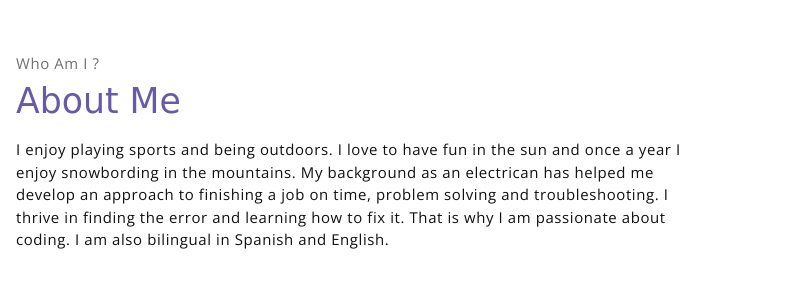
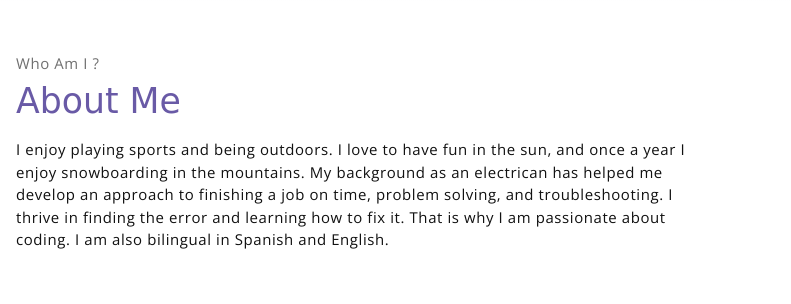
Before and after one commit to RoloCode1108/portfolio, a plain HTML site: page index.html in a window 1280 px wide. Shown: the part 798-1102 px from the top of the page, 489-1280 px from the left. Drawn offline with nearby package versions, Linux system fonts and the light colour scheme; files whose address does not match are found by name; a web font is replaced by a local one.

Commit message:
Update index.html

```diff
--- a/index.html
+++ b/index.html
@@ -67,8 +67,8 @@
                     <p class="section-subtitle">Who Am I ?</p>
                     <h2 class="section-title mb-3">About Me</h2>
                     <p>
-                        I enjoy playing sports and being outdoors. I love to have fun in the sun and once a year I enjoy snowbording in the mountains.
-                        My background as an electrican has helped me develop an approach to finishing a job on time, problem solving and troubleshooting.
+                        I enjoy playing sports and being outdoors. I love to have fun in the sun, and once a year I enjoy snowboarding in the mountains.
+                        My background as an electrican has helped me develop an approach to finishing a job on time, problem solving, and troubleshooting.
 		        I thrive in finding the error and learning how to fix it. That is why I am passionate about coding.
                         I am also bilingual in Spanish and English.
 
```
